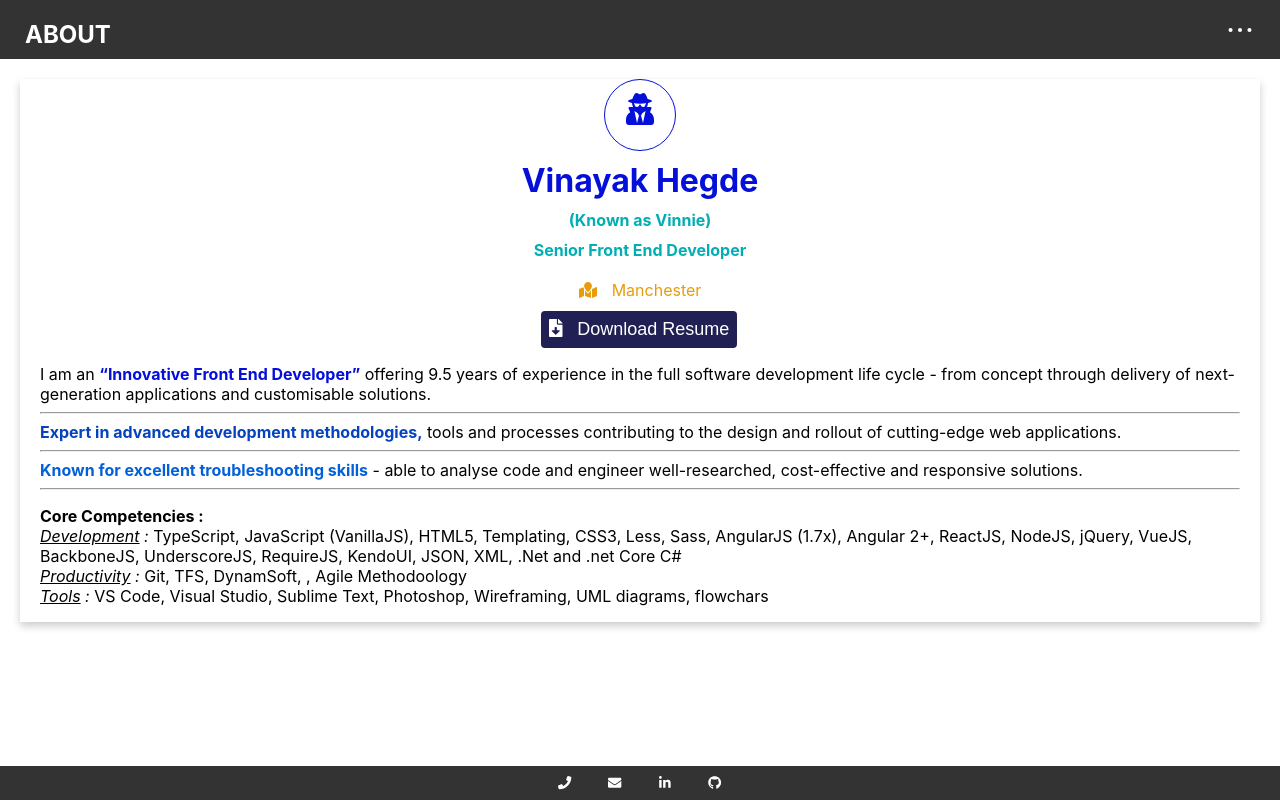
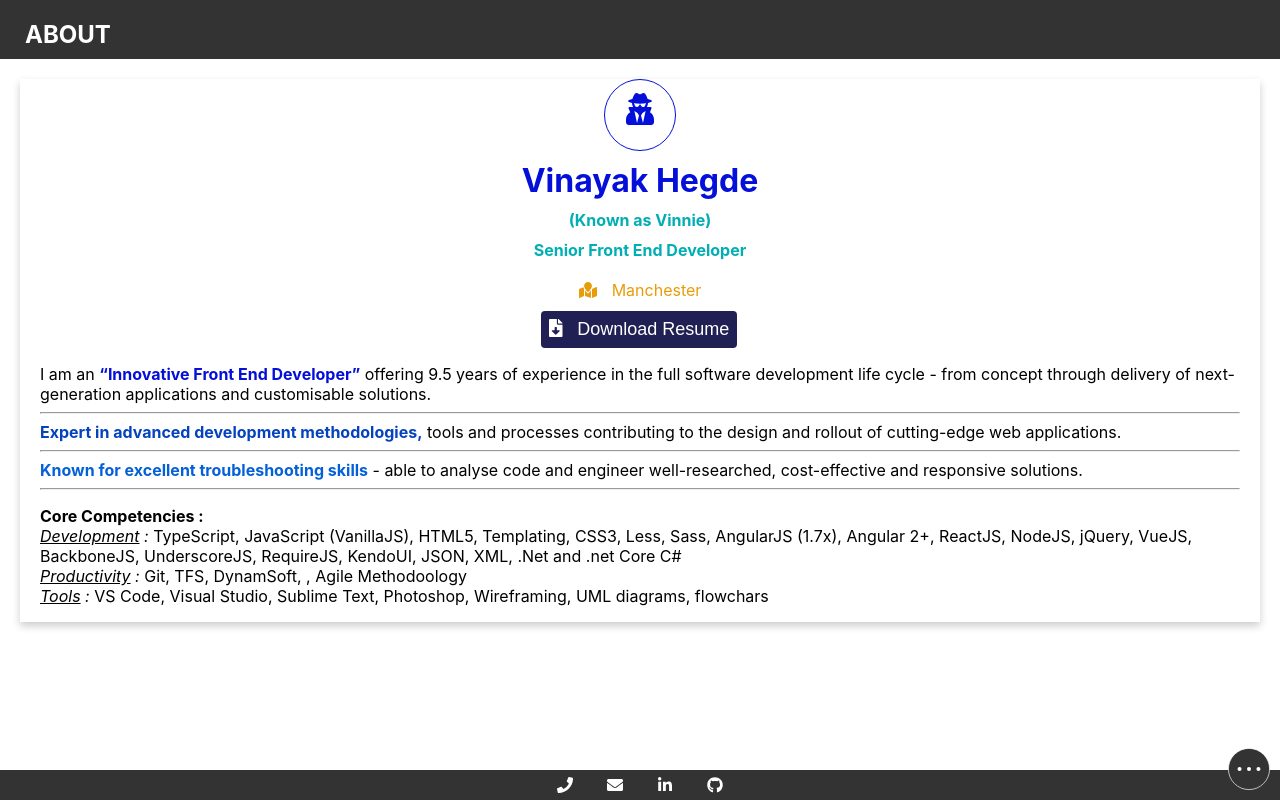
Before and after one commit to VinayakHegde/react-portfolio, a React (Create React App) app: page / in a window 1280 px wide. Built offline with nearby package versions, Linux system fonts and the light colour scheme.

Commit message:
Few changes to disc menu and added personal project to json

```diff
--- a/src/Components/Buttons/ActionButton/ActionButton.js
+++ b/src/Components/Buttons/ActionButton/ActionButton.js
@@ -22,7 +22,7 @@ class ActionButton extends Component {
         const {btnClass, linkClass, value, children, type, tooltip} = this.props;
         let icon = this.getIcon(type);
         return (
-            <button className={btnClass} >
+            <div className={btnClass} >
                 <a target="_blank" rel="noopener noreferrer"
                     className={linkClass}
                     href={value}
@@ -31,7 +31,7 @@ class ActionButton extends Component {
                     <FontAwesomeIcon icon={icon}/>
                     {children}
                 </a>
-            </button>
+            </div>
 
         );
     }
--- a/src/Components/DiscMenu/DiscMenu.css
+++ b/src/Components/DiscMenu/DiscMenu.css
@@ -1,119 +1,13 @@
-.button-group {
+.disc-menu-container{
+    position: absolute;
+    bottom: 0;
+    right: 0;
     display: flex;
-    align-items: center;
-    flex-direction: row;
-    flex-wrap: nowrap;
-  }
-
-  .button {
-    position: relative;
-    outline: none;
-    background: transparent;;
-    width: 40px;
-    height: 40px;
-    border: 0;
-    border-radius: 100px;
-    margin: 0 10px;
-    color: #FFF;
-    cursor: pointer;
-  }
-  .button--large {
     z-index: 1;
-    position: relative;
-    width: 60px;
-    height: 60px;
-  }
-  .button:hover .tooltip {
-    top: 100%;
-    opacity: 1;
-  }
-
-  .icon {
-    top: 50%;
-    left: 50%;
-    -webkit-transform: translate(-50%, -50%);
-            transform: translate(-50%, -50%);
-    transition: background 0.3s ease;
-  }
-  .icon, .icon:before, .icon:after {
-    position: absolute;
-    display: block;
-    background: #FFF;
-    width: 6px;
-    height: 6px;
-    border-radius: 10px;
-  }
-  .icon:before, .icon:after {
-    content: '';
-    transition: all 100ms ease, right 100ms 100ms ease, left 100ms 100ms ease;
-  }
-  .icon:before {
-    left: -11px;
-    -webkit-transform: translateX(-50%);
-            transform: translateX(-50%);
-  }
-  .icon:after {
-    right: -11px;
-    -webkit-transform: translateX(50%);
-            transform: translateX(50%);
-  }
-  .icon.active {
-    background: transparent;
-    transition: background 0.3s ease;
-  }
-  .icon.active, .icon.active:before, .icon.active:after {
-    height: 3px;
-  }
-  .icon.active:before, .icon.active:after {
-    width: 20px;
-    -webkit-transform-origin: 50% 50%;
-            transform-origin: 50% 50%;
-    transition: all 100ms ease, width 100ms 100ms ease, -webkit-transform 300ms 200ms cubic-bezier(0.28, 0.55, 0.385, 1.65);
-    transition: all 100ms ease, width 100ms 100ms ease, transform 300ms 200ms cubic-bezier(0.28, 0.55, 0.385, 1.65);
-    transition: all 100ms ease, width 100ms 100ms ease, transform 300ms 200ms cubic-bezier(0.28, 0.55, 0.385, 1.65), -webkit-transform 300ms 200ms cubic-bezier(0.28, 0.55, 0.385, 1.65);
-  }
-  .icon.active:before {
-    left: 50%;
-    -webkit-transform: translateX(-50%) rotate(45deg);
-            transform: translateX(-50%) rotate(45deg);
-  }
-  .icon.active:after {
-    right: 50%;
-    -webkit-transform: translateX(50%) rotate(-45deg);
-            transform: translateX(50%) rotate(-45deg);
-  }
-
-  .tooltip {
-    position: absolute;
-    top: 90%;
-    left: 50%;
-    display: inline-block;
-    background: rgba(0, 0, 0, 0.8);
-    border-radius: 10px;
-    padding: 4px;
-    box-sizing: border-box;
-    -webkit-transform: translate(-50%, 50%);
-            transform: translate(-50%, 50%);
-    color: #FFF;
-    font-size: 10px;
-    font-weight: 500;
-    opacity: 0;
-    transition: 200ms ease;
-  }
-
-  body {
-    background: #F3F3F3;
-  }
-
-  .container {
-    position: absolute;
-    top: 0;
-    right: 0;
-    display: block;
     -webkit-align-items: center;
     align-items: center;
-    -webkit-flex-direction: row;
-    flex-direction: row;
+    -webkit-flex-direction: column;
+    flex-direction: column;
     -webkit-justify-content: center;
     justify-content: center;
     -webkit-flex-wrap: nowrap;
@@ -123,4 +17,128 @@
     transform-origin: center;
     -webkit-transform: translate(0, 0) scale(1, 1);
     transform: translate(0, 0) scale(1, 1);
-  }
+}
+.disc-group {
+    display: flex;
+    align-items: center;
+    flex-direction: column;
+    flex-wrap: nowrap;
+}
+
+.disc-group.inactive {
+    display:none;
+}
+
+.disc {
+    position: relative;
+    outline: none;
+    background: #333;;
+    width: 40px;
+    height: 40px;
+    border: 0;
+    border-radius: 100px;
+    margin: 0 0 10px 0;
+    color: #FFF;
+    cursor: pointer;
+    text-align: center;
+    font-size: 0.75em;
+    line-height: 40px;
+}
+
+.disc.large {
+    z-index: 1;
+    position: relative;
+    width: 60px;
+    height: 60px;
+    margin-bottom: 0px;
+    border: 1px solid #fff;
+}
+
+.disc-label {
+    position: absolute;
+    top: 0;
+    right: 2px;
+    display: inline-block;
+    width: 75px;
+    height: 20px;
+    line-height: 1em;
+    background: #333;
+    border-radius: 10px;
+    padding: 4px;
+    box-sizing: border-box;
+    -webkit-transform: translate(-50%, 50%);
+    transform: translate(-50%, 50%);
+    color: #FFF;
+    font-size: 10px;
+    font-weight: 500;
+    transition: 200ms ease;
+}
+
+.main-disc-icon {
+    top: 50%;
+    left: 50%;
+    -webkit-transform: translate(-50%, -50%);
+    transform: translate(-50%, -50%);
+    transition: background 0.3s ease;
+}
+
+.main-disc-icon,
+.main-disc-icon:before,
+.main-disc-icon:after {
+    position: absolute;
+    display: block;
+    background: #FFF;
+    width: 6px;
+    height: 6px;
+    border-radius: 10px;
+}
+
+.main-disc-icon:before,
+.main-disc-icon:after {
+    content: '';
+    transition: all 100ms ease, right 100ms 100ms ease, left 100ms 100ms ease;
+}
+
+.main-disc-icon:before {
+    left: -11px;
+    -webkit-transform: translateX(-50%);
+    transform: translateX(-50%);
+}
+
+.main-disc-icon:after {
+    right: -11px;
+    -webkit-transform: translateX(50%);
+    transform: translateX(50%);
+}
+
+.main-disc-icon.active {
+    background: transparent;
+    transition: background 0.3s ease;
+}
+
+.main-disc-icon.active,
+.main-disc-icon.active:before,
+.main-disc-icon.active:after {
+    height: 3px;
+}
+
+.main-disc-icon.active:before,
+.main-disc-icon.active:after {
+    width: 20px;
+    -webkit-transform-origin: 50% 50%;
+    transform-origin: 50% 50%;
+    transition: all 100ms ease, width 100ms 100ms ease, -webkit-transform 300ms 200ms cubic-bezier(0.28, 0.55, 0.385, 1.65);
+    transition: all 100ms ease, width 100ms 100ms ease, transform 300ms 200ms cubic-bezier(0.28, 0.55, 0.385, 1.65);
+    transition: all 100ms ease, width 100ms 100ms ease, transform 300ms 200ms cubic-bezier(0.28, 0.55, 0.385, 1.65), -webkit-transform 300ms 200ms cubic-bezier(0.28, 0.55, 0.385, 1.65);
+}
+
+.main-disc-icon.active:before {
+    left: 50%;
+    -webkit-transform: translateX(-50%) rotate(45deg);
+    transform: translateX(-50%) rotate(45deg);
+}
+.main-disc-icon.active:after {
+    right: 50%;
+    -webkit-transform: translateX(50%) rotate(-45deg);
+    transform: translateX(50%) rotate(-45deg);
+}
--- a/src/Components/DiscMenu/DiscMenu.js
+++ b/src/Components/DiscMenu/DiscMenu.js
@@ -16,121 +16,94 @@ class DiscMenu extends Component {
         this.state = {
             active: false,
         }
-    this._onItemClick = this._onItemClick.bind(this);
-    this._onClick = this._onClick.bind(this);
     }
-
-  _onClick() {
+    menuClicked(item){
         this.setState({
             active: !this.state.active
         });
-  }
-  _onItemClick(item){
-    this._onClick();
+        if(item)
             this.props.onItemClick(item)
     }
-
     render() {
         const menus = Object.keys(MENU).map(key=> MENU[key]);
-    const metric =  { x: -45, o: 0 };
+        const springOption = { stiffness: 330, damping: 20 };
+        const staggeredMetric =  { bottom: -45, opacity: 0 };
+
+        const defaultStaggeredMotion = menus.map(() => staggeredMetric);
+
+        const nextStaggeredMotion = prevMotions => prevMotions.map((_, i) => {
+            return i === prevMotions.length - 1
+                ? {
+                    bottom: spring(this.state.active ? 0 : staggeredMetric.bottom, springOption),
+                    opacity: spring(this.state.active ? 1 : staggeredMetric.opacity, springOption),
+                } : {
+                    bottom: spring(prevMotions[i + 1].bottom, springOption),
+                    opacity: spring(prevMotions[i + 1].opacity, springOption),
+                };
+            }
+        );
+        const motionMatric = { scale: 0.675 };
+        const styleMotion = { scale: spring(this.state.active ? 1 : motionMatric.scale, springOption) };
         return (
-      <div className="container">
-        <ButtonGroup>
-          <StaggeredMotion
-            defaultStyles={menus.map(() => metric)}
-            styles={prevInterpolatedStyles => prevInterpolatedStyles.map((_, i) => {
-              return i === prevInterpolatedStyles.length - 1
-                ? {
-                  x: spring(this.state.active ? 0 : -45, { stiffness: 330, damping: 20 }),
-                  o: spring(this.state.active ? 1 : 0, { stiffness: 330, damping: 20 }),
-                } : {
-                  x: spring(prevInterpolatedStyles[i + 1].x, { stiffness: 330, damping: 20 }),
-                  o: spring(prevInterpolatedStyles[i + 1].o, { stiffness: 330, damping: 20 }),
-                };
-            })}
-          >
-            {interpolatingStyles =>
-              <ButtonGroup style={{
-                background: this.state.active ? '#333' : 'transparent',
-              }}>
-                {interpolatingStyles.map((style, i) =>
-                  <Button
-                    key={menus[i]}
-                    onClick={() => this._onItemClick(menus[i])}
-                    style={{
-                      position: 'relative',
-                      right: style.x,
-                      opacity: style.o,
-                      pointerEvents: this.state.active ? 'auto' : 'none',
-                    }}
-                  >
-                    <Tooltip text={menus[i]} />
-                    {this.iconFor(menus[i])}
-                 </Button>
-                )}
-              </ButtonGroup>
-            }
+            <div className="disc-menu-container">
+                <StaggeredMotion defaultStyles={defaultStaggeredMotion} styles={nextStaggeredMotion}>
+                    {this.getDiscGroup(menus)}
                 </StaggeredMotion>
 
-          <Motion
-            defaultStyle={{ s: 0.675 }}
-            style={{ s: spring(this.state.active ? 1 : 0.675, { stiffness: 330, damping: 14 }) }}
-          >
-            {interpolatingStyles =>
-              <Button
-                className="button--large"
-                onClick={this._onClick}
-                style={{
-                  transform: 'scale(' + interpolatingStyles.s + ')',
-                }}
-              >
-                <span className={this.state.active ? 'icon active' : 'icon'} />
-              </Button>
+                <Motion defaultStyle={motionMatric} style={styleMotion}>
+                    { this.getMainDisc()}
+                </Motion>
+            </div>
+
+        );
     }
-          </Motion>
-        </ButtonGroup>
-      </div>
-    );
+    getMainDisc(){
+        return interpolatingStyles =>
+            <Disc className="large" onClick={() => this.menuClicked()} style={{ transform: 'scale(' + interpolatingStyles.scale + ')'}}>
+                <span className={this.state.active ? 'main-disc-icon active' : 'main-disc-icon'} />
+            </Disc>;
+    }
+    getDiscGroup(menus){
+        const getStyle = style =>{
+            return {
+                bottom: style.bottom,
+                opacity: style.opacity,
+                pointerEvents: this.state.active ? 'auto' : 'none',
+            };
+        }
+        return interpolatingStyles =>  <DiscGroup active={this.state.active ? 'active' : 'inactive' }>
+            { interpolatingStyles.map((style, i) =>
+                <Disc key={menus[i]} onClick={() => this.menuClicked(menus[i])} style={getStyle(style)}>
+                    <DiscLabel text={menus[i]}/>
+                    {this.iconFor(menus[i])}
+                </Disc>
+            )}
+        </DiscGroup>
+
     }
 
     iconFor(menu){
         switch(menu){
             case MENU.PROJECTS:
-                return (
-                    <FontAwesomeIcon icon={faProjectDiagram}/>
-                );
+                return <FontAwesomeIcon icon={faProjectDiagram}/>;
             case MENU.EXPERIENCE:
-                return (
-                    <FontAwesomeIcon icon={faBriefcase}/>
-                );
+                return <FontAwesomeIcon icon={faBriefcase}/>;
             case MENU.SKILLS:
-                return (
-                    <FontAwesomeIcon icon={faTools}/>
-                );
+                return <FontAwesomeIcon icon={faTools}/>;
             default:
-                return(
-                    <FontAwesomeIcon icon={faHome}/>
-                );
+                return <FontAwesomeIcon icon={faHome}/>;
         }
     }
 }
 
-/**
- * <Tooltip />
- */
-const Tooltip = (props) => <span className="tooltip">{props.text}</span>;
+const DiscLabel = (props) => <span className="disc-label" style={props.style}>{props.text}</span>;
 
-/**
- * <ButtonGroup />
- */
-const ButtonGroup = (props) => <div className={classNames('button-group', props.active)} style={props.style}>{props.children}</div>;
+const DiscGroup = (props) => <div className={classNames('disc-group', props.active)} style={props.style}>{props.children}</div>;
 
-/**
- * <Button />
- */
-const Button = (props) => <button className={classNames('button', props.className)} style={props.style} onClick={props.onClick}>{props.children}</button>;
+const Disc = (props) => <div className={classNames('disc', props.className)} style={props.style} onClick={props.onClick}>{props.children}</div>;
 
 DiscMenu.propTypes = {
     onItemClick: PropTypes.func
 }
+
 export default DiscMenu;
--- a/src/Components/Footer/Footer.css
+++ b/src/Components/Footer/Footer.css
@@ -2,12 +2,16 @@
     flex-shrink: 0;
     background-color: #333;
     color: white;
-    padding: 2px;
-    text-align: center;
+    display: flex;
+    flex-direction: row;
+    justify-content: center;
 }
-.footer .button{
+.footer .disc{
   height: 30px;
   width: 30px;
+  margin: 0 10px;
   background: transparent;
   box-shadow: none;
+  line-height: 30px;
+  font-size: medium;
 }
--- a/src/Components/Footer/Footer.js
+++ b/src/Components/Footer/Footer.js
@@ -12,25 +12,25 @@ class Footer extends Component {
             <footer className="footer">
                 <ActionButton type={ICONTYPE.PHONE}
                             value={'tel:'.concat(UserContacts.Phone)}
-                                    btnClass="button phone"
+                            btnClass="disc phone"
                             linkClass="button-link"
                             tooltip="Click to ring me">
                 </ActionButton>
                 <ActionButton type={ICONTYPE.EMAIL}
                             value={'mailto:'.concat(UserContacts.Email)}
-                                    btnClass="button email"
+                            btnClass="disc email"
                             linkClass="button-link"
                             tooltip="Click to open email client">
                 </ActionButton>
                 <ActionButton type={ICONTYPE.LINKEDIN}
                             value={UserContacts.LinkedIn}
-                                    btnClass="button linkedin"
+                            btnClass="disc linkedin"
                             linkClass="button-link"
                             tooltip="Visit my linkedIn profile">
                 </ActionButton>
                 <ActionButton type={ICONTYPE.GITHUB}
                             value={UserContacts.Github}
-                                    btnClass="button github"
+                            btnClass="disc github"
                             linkClass="button-link"
                             tooltip="Visit my github">
                 </ActionButton>
--- a/src/Helpers/DataValidator.js
+++ b/src/Helpers/DataValidator.js
@@ -21,6 +21,7 @@ const UserContacts = {
 const UserExperiences = data.experiences || [];
 const UserProjects = data.projects || [];
 const UserSkills = data.skills || [];
+const PersonalProjects = data.personalProjects || [];
 
 UserDetails.Experience = () =>{
     let exp = 0;
@@ -51,5 +52,6 @@ export {
     UserContacts,
     UserExperiences,
     UserProjects,
+    PersonalProjects,
     UserSkills
 };
```
Also changed, not shown: src/Data/profile.json (+22 -0 lines). Lines whose indentation alone changed are shown as unchanged.
